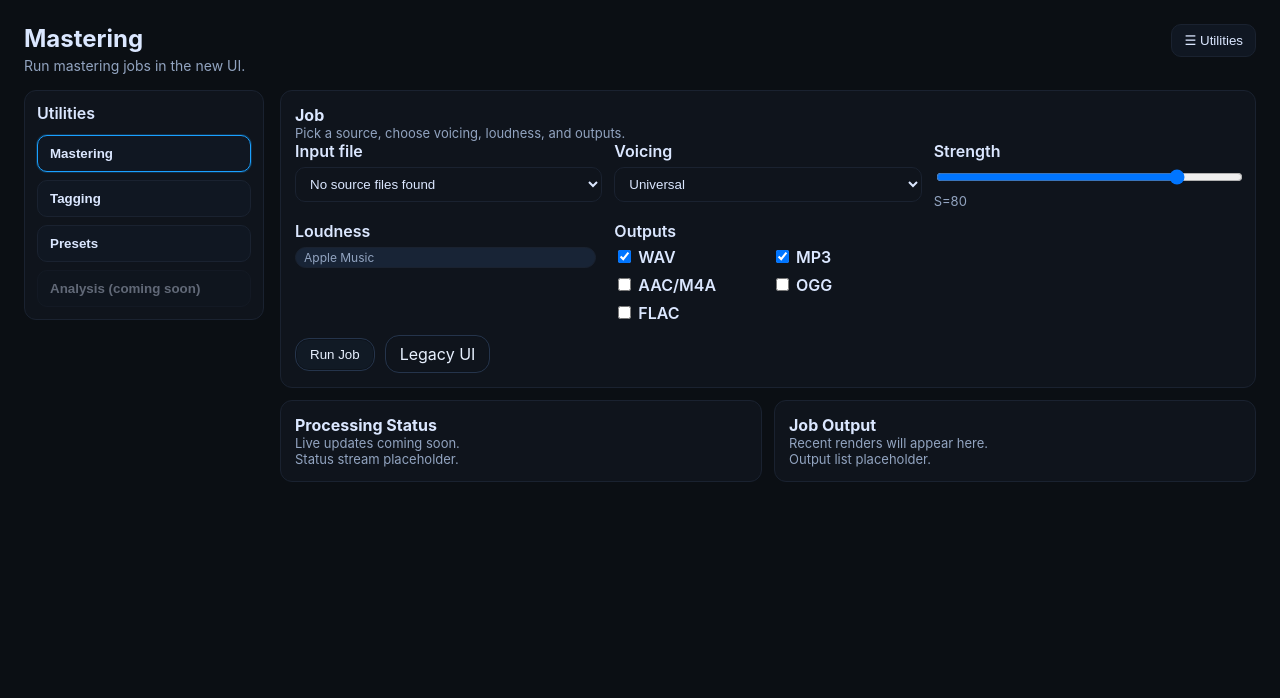
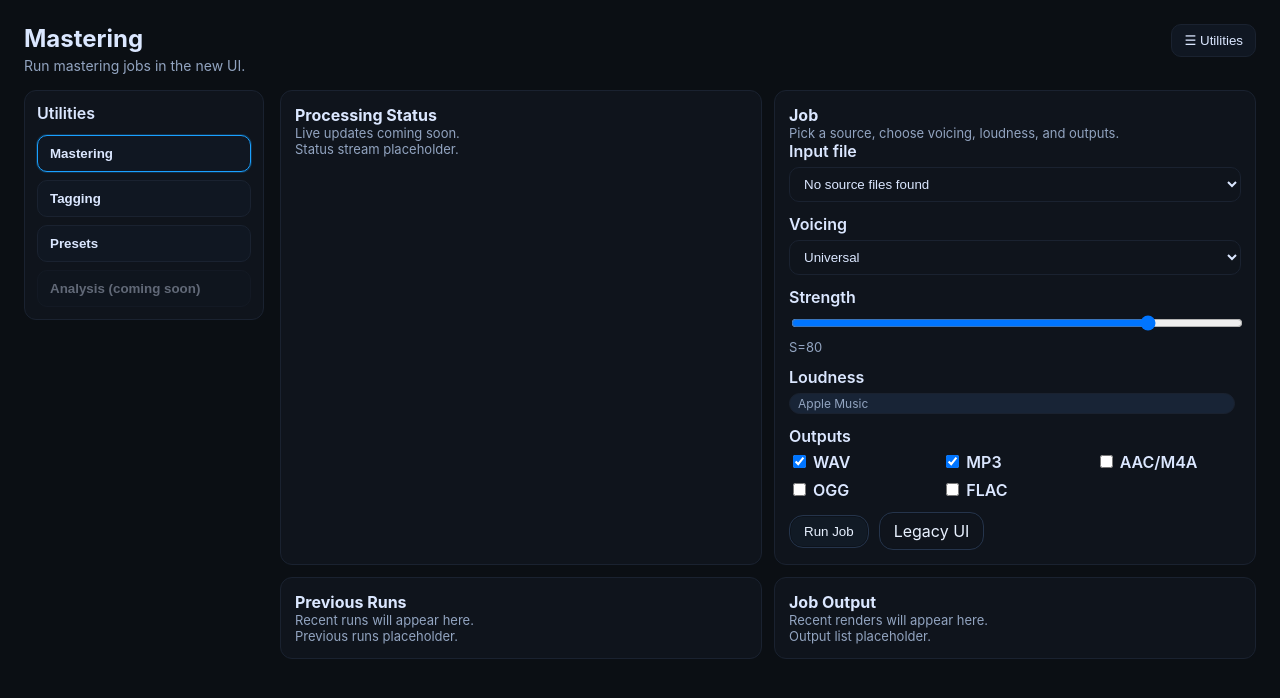
Before and after one commit to jasondaemon/sonustemper, a FastAPI app: page /ui/mastering in a window 1280 px wide. Shown: the top 698 px of the page. Run offline with FastAPI, Linux system fonts and the light colour scheme; parts of the project's set-up code (start-up, migrations or seed data) failed here and were passed over; some libraries are stand-ins or nearby versions.

Commit message:
NewUI - Master page started 3

```diff
--- a/sonustemper-ui/app/static/css/app.css
+++ b/sonustemper-ui/app/static/css/app.css
@@ -40,7 +40,7 @@ h1{margin:0;font-size:24px;}
 .sideItem.active{border-color:var(--accent);box-shadow:0 0 0 1px #1aa0ff33;}
 .sideItem.disabled{opacity:0.4;cursor:not-allowed;}
 .content{display:flex;flex-direction:column;gap:12px;}
-.grid-2{display:grid;grid-template-columns:repeat(auto-fit,minmax(280px,1fr));gap:12px;}
+.master-grid{display:grid;grid-template-columns:repeat(auto-fit,minmax(320px,1fr));gap:12px;}
 .form-grid{display:grid;grid-template-columns:repeat(auto-fit,minmax(260px,1fr));gap:12px;}
 .form-row{display:flex;flex-direction:column;gap:6px;}
 .form-row label{font-weight:600;}
--- a/sonustemper-ui/app/templates/pages/mastering.html
+++ b/sonustemper-ui/app/templates/pages/mastering.html
@@ -3,7 +3,18 @@
 {% block title %}Mastering{% endblock %}
 {% block subtitle %}Run mastering jobs in the new UI.{% endblock %}
 {% block content %}
+  <div class="master-grid">
     <div class="card">
+      <div class="card-head">
+        <div>
+          <div class="card-title">Processing Status</div>
+          <div class="muted">Live updates coming soon.</div>
+        </div>
+      </div>
+      <div class="muted">Status stream placeholder.</div>
+    </div>
+
+    <div class="card job-card">
       <div class="card-head">
         <div>
           <div class="card-title">Job</div>
@@ -61,16 +72,17 @@
         </div>
       </form>
     </div>
-  <div class="grid-2">
+
     <div class="card">
       <div class="card-head">
         <div>
-          <div class="card-title">Processing Status</div>
-          <div class="muted">Live updates coming soon.</div>
+          <div class="card-title">Previous Runs</div>
+          <div class="muted">Recent runs will appear here.</div>
         </div>
       </div>
-      <div class="muted">Status stream placeholder.</div>
+      <div class="muted">Previous runs placeholder.</div>
     </div>
+
     <div class="card">
       <div class="card-head">
         <div>
```
Lines whose indentation alone changed are shown as unchanged.
